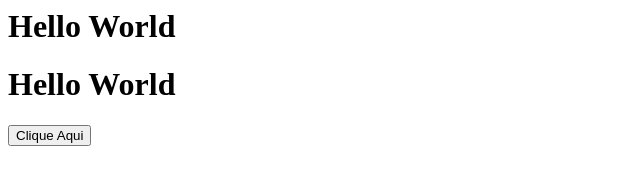
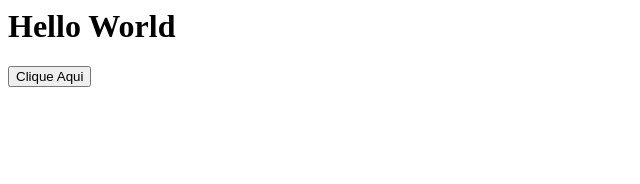
Before and after one commit to DanielyVasconcelos02/novo-e-ultimo-repo, a plain HTML site: page index.html in a window 1280 px wide. Shown: the whole page, without its empty margins (0-640 px from the left). Drawn offline with Linux system fonts and the light colour scheme.

Commit message:
Update index.html

```diff
--- a/index.html
+++ b/index.html
@@ -1,4 +1,3 @@
-<html><h1>Hello World</h1></html>
 <html>
     <head>
        <script>
```
